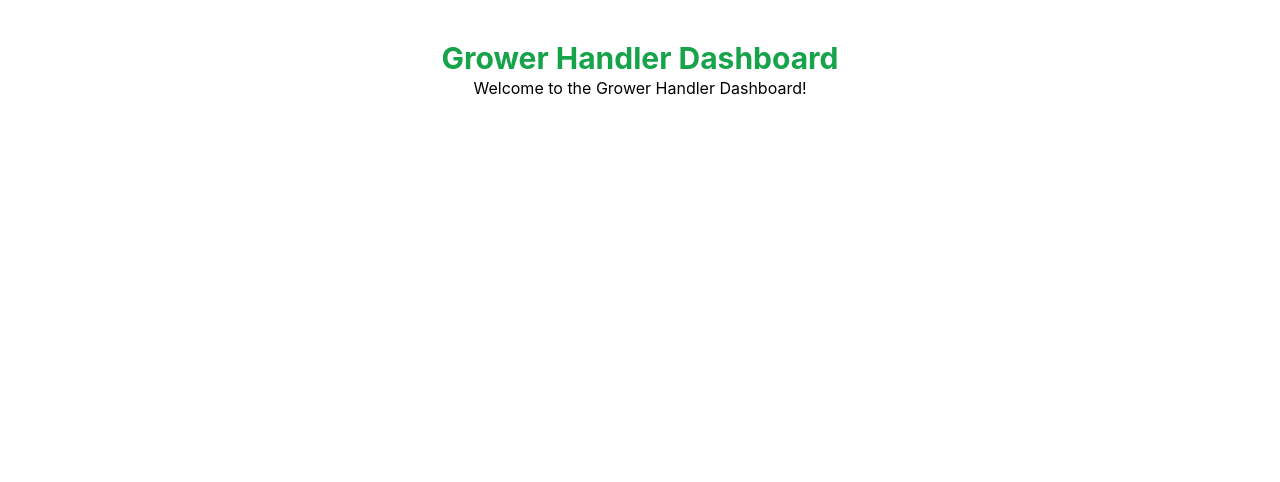
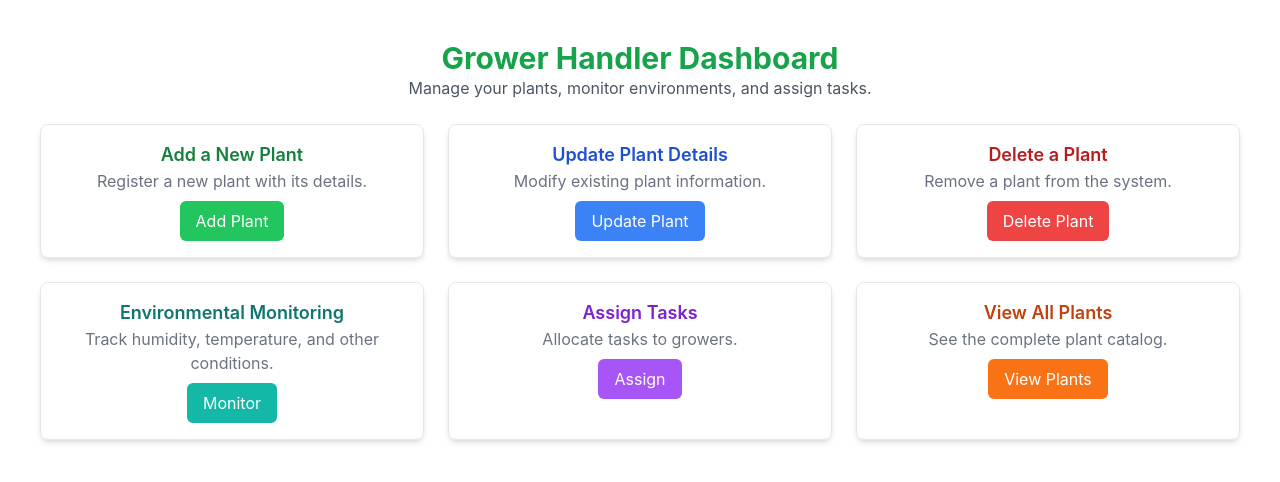
Before and after one commit to Thamidu-Peiris/CRIPS, a React (Create React App) app in the folder frontend/: page /grower-handler-dashboard in a window 1280 px wide. Shown: the top 482 px of the page. Built offline with nearby package versions, Linux system fonts and the light colour scheme.

Commit message:
Grower Handler Dashboard created
GrowerHandlerDashboard.js
PlantFormPage.js
Plant.js created

chages to server.js App.js

```diff
--- a/frontend/src/App.js
+++ b/frontend/src/App.js
@@ -27,7 +27,6 @@ import ManageSupportTickets from "./dashboards/CSM/ManageSupportTickets"; // ✅
 import Conversation from "./dashboards/CSM/Conversation";
 import PlantDetails from "./dashboards/Customer/PlantDetails";
 import Shop from "./dashboards/Customer/Shop";
-
 
 
 
--- a/frontend/src/dashboards/GrowerHandlerDashboard.js
+++ b/frontend/src/dashboards/GrowerHandlerDashboard.js
@@ -1,10 +1,90 @@
 import React from "react";
+import { useNavigate } from "react-router-dom";
 
 const GrowerHandlerDashboard = () => {
+  const navigate = useNavigate();
+
   return (
     <div className="p-10 text-center">
       <h1 className="text-3xl font-bold text-green-600">Grower Handler Dashboard</h1>
-      <p>Welcome to the Grower Handler Dashboard!</p>
+      <p className="text-gray-600 mb-4">Manage your plants, monitor environments, and assign tasks.</p>
+
+      {/* Actions */}
+      <div className="grid grid-cols-1 md:grid-cols-2 lg:grid-cols-3 gap-6 mt-6">
+
+        {/* Add New Plant */}
+        <div className="p-4 border rounded-lg shadow-md hover:shadow-lg transition">
+          <h2 className="text-lg font-semibold text-green-700">Add a New Plant</h2>
+          <p className="text-gray-500 mb-2">Register a new plant with its details.</p>
+          <button
+            className="bg-green-500 text-white px-4 py-2 rounded-md hover:bg-green-700"
+            onClick={() => navigate("/add-plant")}
+          >
+            Add Plant
+          </button>
+        </div>
+
+        {/* Update Plant Details */}
+        <div className="p-4 border rounded-lg shadow-md hover:shadow-lg transition">
+          <h2 className="text-lg font-semibold text-blue-700">Update Plant Details</h2>
+          <p className="text-gray-500 mb-2">Modify existing plant information.</p>
+          <button
+            className="bg-blue-500 text-white px-4 py-2 rounded-md hover:bg-blue-700"
+            onClick={() => navigate("/update-plant")}
+          >
+            Update Plant
+          </button>
+        </div>
+
+        {/* Delete Plant */}
+        <div className="p-4 border rounded-lg shadow-md hover:shadow-lg transition">
+          <h2 className="text-lg font-semibold text-red-700">Delete a Plant</h2>
+          <p className="text-gray-500 mb-2">Remove a plant from the system.</p>
+          <button
+            className="bg-red-500 text-white px-4 py-2 rounded-md hover:bg-red-700"
+            onClick={() => navigate("/delete-plant")}
+          >
+            Delete Plant
+          </button>
+        </div>
+
+        {/* Environmental Monitoring */}
+        <div className="p-4 border rounded-lg shadow-md hover:shadow-lg transition">
+          <h2 className="text-lg font-semibold text-teal-700">Environmental Monitoring</h2>
+          <p className="text-gray-500 mb-2">Track humidity, temperature, and other conditions.</p>
+          <button
+            className="bg-teal-500 text-white px-4 py-2 rounded-md hover:bg-teal-700"
+            onClick={() => navigate("/monitor-environment")}
+          >
+            Monitor
+          </button>
+        </div>
+
+        {/* Assign Tasks */}
+        <div className="p-4 border rounded-lg shadow-md hover:shadow-lg transition">
+          <h2 className="text-lg font-semibold text-purple-700">Assign Tasks</h2>
+          <p className="text-gray-500 mb-2">Allocate tasks to growers.</p>
+          <button
+            className="bg-purple-500 text-white px-4 py-2 rounded-md hover:bg-purple-700"
+            onClick={() => navigate("/assign-tasks")}
+          >
+            Assign
+          </button>
+        </div>
+
+        {/* View All Plants */}
+        <div className="p-4 border rounded-lg shadow-md hover:shadow-lg transition">
+          <h2 className="text-lg font-semibold text-orange-700">View All Plants</h2>
+          <p className="text-gray-500 mb-2">See the complete plant catalog.</p>
+          <button
+            className="bg-orange-500 text-white px-4 py-2 rounded-md hover:bg-orange-700"
+            onClick={() => navigate("/all-plants")}
+          >
+            View Plants
+          </button>
+        </div>
+
+      </div>
     </div>
   );
 };
```
Also changed, not shown: frontend/src/pages/PlantFormPage.js (added), 2 other files (tests, documents, lock files or other folders).
